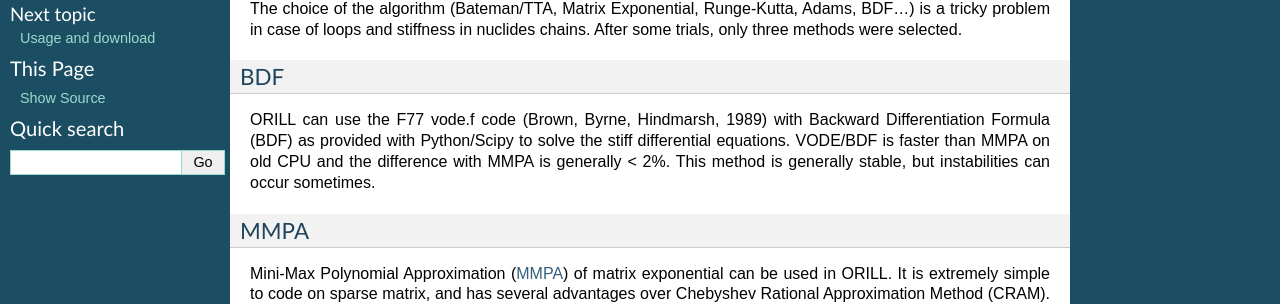
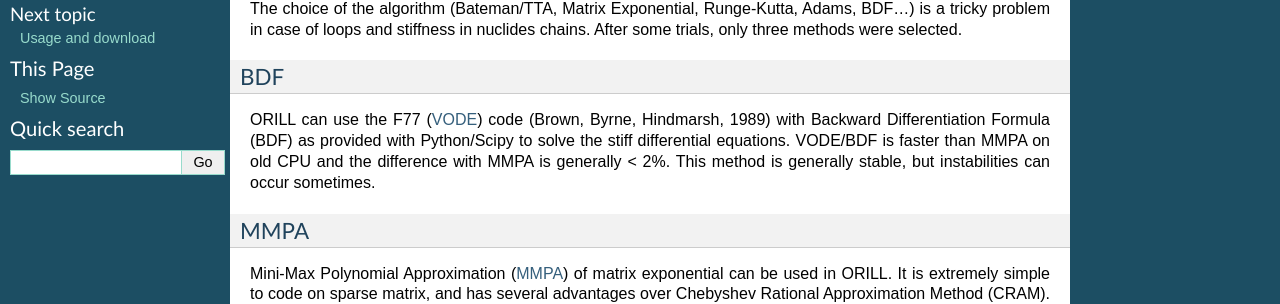
Before and after one commit to orill/orill, a Sphinx documentation site: the page built from docs/techfeatures.rst, in a window 1280 px wide. Shown: the part 380-684 px from the top of the page. Built offline with Sphinx 7.4.7, drawn with Linux system fonts in a browser that asks for light colours; part of the change alters nothing that is shown.

```diff
--- a/docs/techfeatures.rst
+++ b/docs/techfeatures.rst
@@ -23,7 +23,7 @@ After some trials, only three methods were selected.
 BDF
 ^^^
 
-ORILL can use the F77 vode.f code (Brown, Byrne, Hindmarsh, 1989) with Backward Differentiation Formula (BDF)
+ORILL can use the F77 (`VODE <http://dx.doi.org/10.1137/0910062>`_) code (Brown, Byrne, Hindmarsh, 1989) with Backward Differentiation Formula (BDF)
 as provided with Python/Scipy to solve the stiff differential equations.
 VODE/BDF is faster than MMPA on old CPU and the difference with MMPA is generally < 2%.
 This method is generally stable, but instabilities can occur sometimes.
@@ -31,7 +31,7 @@ This method is generally stable, but instabilities can occur sometimes.
 MMPA
 ^^^^
 
-Mini-Max Polynomial Approximation (`MMPA <https://doi.org/10.1016/j.anucene.2015.02.015>`_) of matrix exponential can be used in ORILL.
+Mini-Max Polynomial Approximation (`MMPA <http://dx.doi.org/10.1016/j.anucene.2015.02.015>`_) of matrix exponential can be used in ORILL.
 It is extremely simple to code on sparse matrix, and has several advantages over Chebyshev Rational Approximation Method (CRAM).
 MMPA method is very stable.
 It is described by *Yosuke Kawamoto and al.,
```
